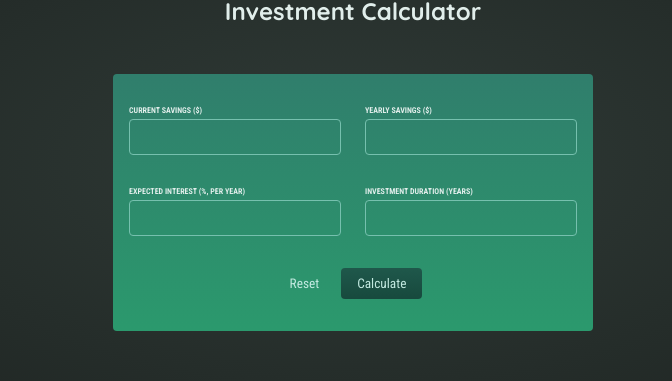
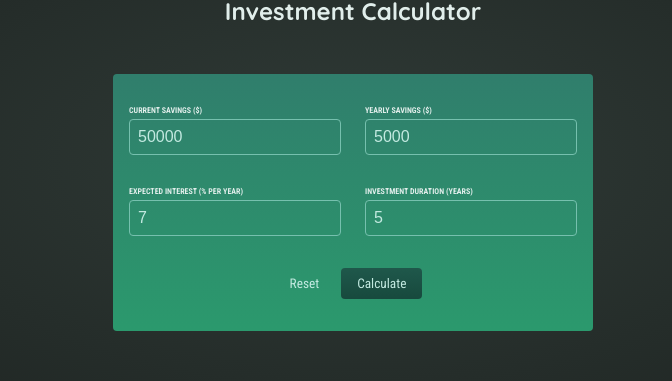
Before and after one commit to joywin2003/Investment-calculator, a React (Create React App) app: page / in a window 1280 px wide. Shown: the part 152-533 px from the top of the page, without its empty margins (287-959 px from the left). Built offline with nearby package versions, Linux system fonts and the light colour scheme.

Commit message:
added new states

```diff
--- a/src/compenents/Form.js
+++ b/src/compenents/Form.js
@@ -5,15 +5,31 @@ import '../index.css';
 import { useState } from "react";
 
 
+const initialUserInput = {
+    "current-savings": 50000,
+    "yearly-contribution": 5000,
+    "expected-return": 7,
+    "duration": 5,
+}
+
 function Form(props) {
+    const [userInput, setUserInput] = useState(initialUserInput);
     const submitHandler = (e) => {
         e.preventDefault();
         console.log("submitted");
     }
     const resetHandler = (e) => {
-        e.preventDefault();
-        console.log("reset");
+        setUserInput(initialUserInput);
     }
+    const inputSubmitHandler = (input,value) => {
+        setUserInput((prevInput) =>{
+            return{
+                ...prevInput,
+                [input]:value,
+            }}
+        )
+    }
+
     const {
         currentSaving,
         setCurrentSaving,
@@ -28,23 +44,60 @@ function Form(props) {
         calculateHandler,
     } = props;
     return (
-        <form onSubmit= {submitHandler} className="form" >
-            <InputGroup
-                currentSaving={currentSaving}
-                yearlyContribution={yearlyContribution}
-                setCurrentSaving={setCurrentSaving}
-                setYearlyContribution={setYearlyContribution}
-            />
-            <InterestInputGroup
-                expectedInterest={expectedInterest}
-                investmentDuration={investmentDuration}
-                setExpectedInterest={setExpectedInterest}
-                setInvestmentDuration={setInvestmentDuration}
-            />
-            <Action
-                setTakeAction={setTakeAction}
-                onClick={calculateHandler} />
-        </form>
+        <form onSubmit={submitHandler} className="form">
+            <div className="input-group">
+                <p>
+                <label htmlFor="current-savings">Current Savings ($)</label>
+                <input
+                    type="number"
+                    id="current-savings"
+                    onChange={(e) => inputSubmitHandler("current-savings",e.target.value)}
+                    value={userInput["current-savings"]}
+                />
+                </p>
+                <p>
+                <label htmlFor="yearly-contribution">Yearly Savings ($)</label>
+                <input
+                    type="number"
+                    id="yearly-contribution"
+                    value={userInput["yearly-contribution"]}
+                    onChange={(e) => inputSubmitHandler("yearly-contribution",e.target.value)}
+                />
+                </p>
+            </div>
+            <div className="input-group">
+                <p>
+                <label htmlFor="expected-return">Expected Interest (% per year)</label>
+                <input
+                    type="number"
+                    id="expected-return"
+                    value={userInput["expected-return"]}
+                    onChange={(e) => inputSubmitHandler("expected-return",e.target.value)}
+                />
+                </p>
+                <p>
+                <label htmlFor="duration">Investment Duration (years)</label>
+                <input
+                    type="number"
+                    id="duration"
+                    value={userInput["duration"]}
+                    onChange={(e) => inputSubmitHandler("duration",e.target.value)}
+                />
+                </p>
+            </div>
+            <p className="actions">
+                <button
+                    type="reset"
+                    className="buttonAlt"
+                    onClick={resetHandler}
+                >
+                Reset
+                </button>
+                <button type="submit" className="button">
+                Calculate
+                </button>
+            </p>
+</form>
     )
 }
 export default Form;
```
